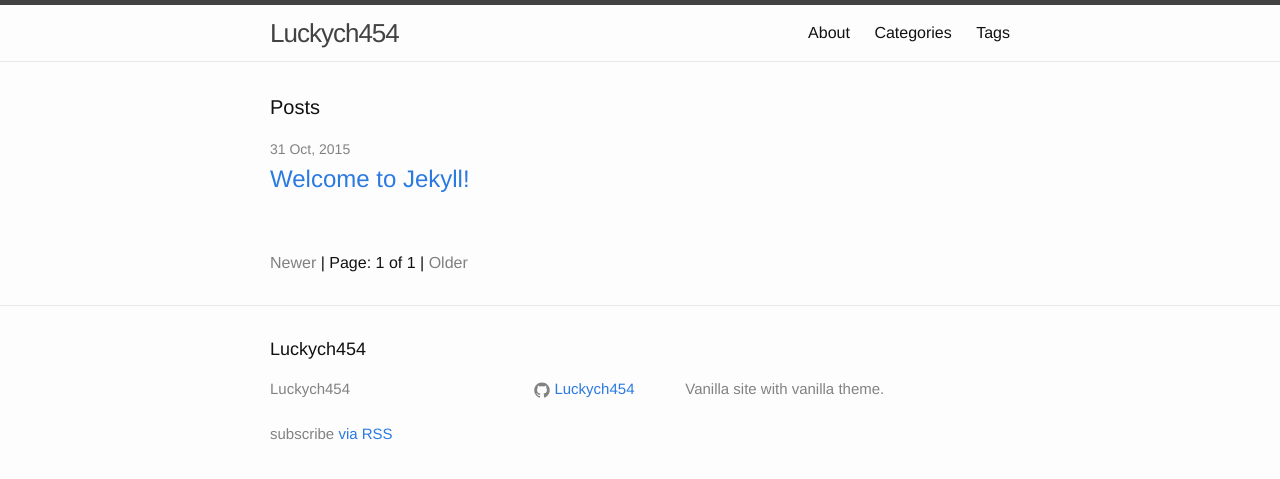
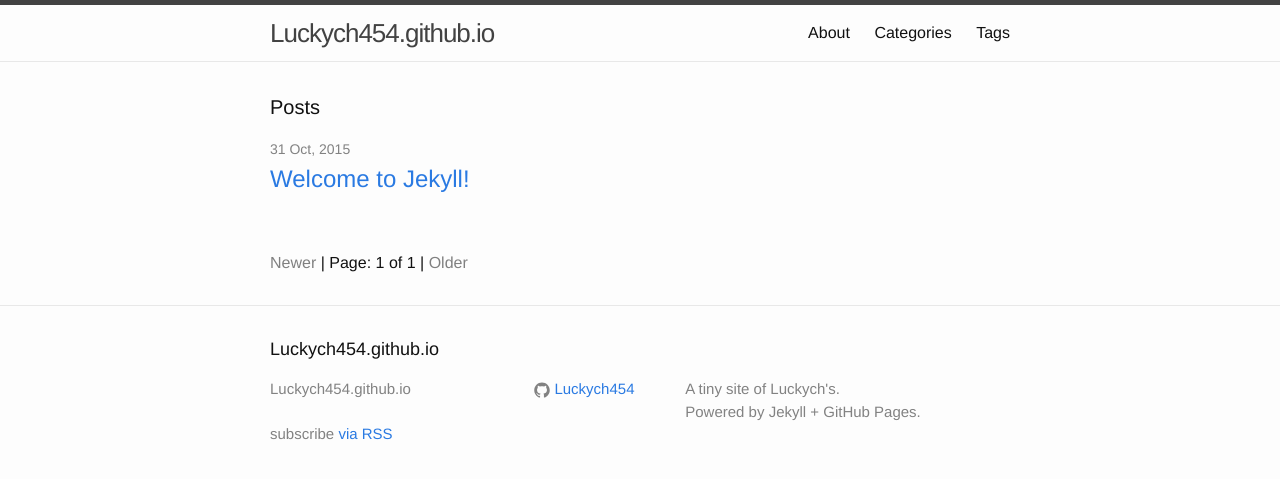
Before and after one commit to Luckych454/Luckych454.github.io, a Jekyll site: the page built from index.html, in a window 1280 px wide. Shown: the top 479 px of the page. Built offline with Jekyll 4.4.1, drawn with Linux system fonts in a browser that asks for light colours; the list of posts is cut into pages by our own code.

Commit message:
Update _config.yml

```diff
--- a/_config.yml
+++ b/_config.yml
@@ -1,8 +1,9 @@
 # Site settings
-title: Luckych454
+title: Luckych454.github.io
 #email: 851022445a@gmail.com
 description: > # this means to ignore newlines until "baseurl:"
-  Vanilla site with vanilla theme.
+  A tiny site of Luckych's.<br />
+  Powered by Jekyll + GitHub Pages.
 
 baseurl: "" # the subpath of your site, e.g. /blog/
 url: "http://Luckych454.github.io" # the base hostname & protocol for your site
```
